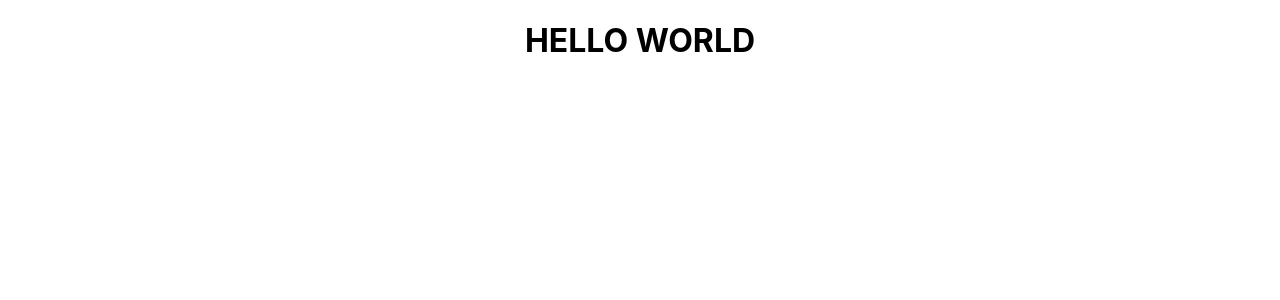
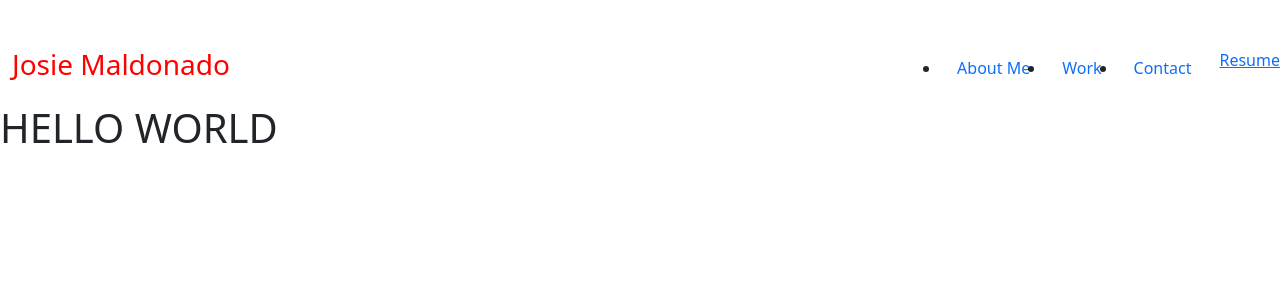
Before and after one commit to JosieMald/react-portfolio, a React (Create React App) app: page / in a window 1280 px wide. Shown: the top 300 px of the page. Built offline with nearby package versions, Linux system fonts and the light colour scheme.

Commit message:
installed bootstrap, got navbar to display, deleted unnecessary files.

```diff
--- a/package.json
+++ b/package.json
@@ -7,7 +7,9 @@
     "@testing-library/react": "^11.2.7",
     "@testing-library/user-event": "^12.8.3",
     "axios": "^0.21.1",
+    "bootstrap": "^5.0.1",
     "react": "^17.0.2",
+    "react-bootstrap": "^1.6.0",
     "react-dom": "^17.0.2",
     "react-scripts": "4.0.3",
     "web-vitals": "^1.1.2"
--- a/src/App.css
+++ /dev/null
@@ -1,38 +0,0 @@
-.App {
-  text-align: center;
-}
-
-.App-logo {
-  height: 40vmin;
-  pointer-events: none;
-}
-
-@media (prefers-reduced-motion: no-preference) {
-  .App-logo {
-    animation: App-logo-spin infinite 20s linear;
-  }
-}
-
-.App-header {
-  background-color: #282c34;
-  min-height: 100vh;
-  display: flex;
-  flex-direction: column;
-  align-items: center;
-  justify-content: center;
-  font-size: calc(10px + 2vmin);
-  color: white;
-}
-
-.App-link {
-  color: #61dafb;
-}
-
-@keyframes App-logo-spin {
-  from {
-    transform: rotate(0deg);
-  }
-  to {
-    transform: rotate(360deg);
-  }
-}
--- a/src/App.js
+++ b/src/App.js
@@ -1,8 +1,9 @@
-import './App.css';
+import Navbar from "./components/Navbar/index"
 
 function App() {
   return (
     <div className="App">
+      <Navbar />
       <h1>HELLO WORLD</h1>
     </div>
   );
--- /dev/null
+++ b/src/components/Navbar/index.js
@@ -0,0 +1,33 @@
+import React from "react";
+// import { Link } from "react-router-dom";
+import "./style.css";
+
+function Navbar() {
+    return (
+<header>
+    <nav class="d-flex align-middle mt-5">
+      <div class="container">
+        <h3 class="nav1 hide">Josie Maldonado</h3>
+      </div>
+      <div class="container">
+        <ul class="d-flex text-right align-middle justify-content-end">
+          <li>
+            <a class="nav-link nav2 hide" href="#about-me">About Me</a>
+          </li>
+          <li>
+            <a class="nav-link nav3 hide" href="#work">Work</a>
+          </li>
+          <li>
+            <a class="nav-link nav4 hide" href="#contact">Contact</a>
+          </li>
+        </ul>
+      </div>
+      <div id="resumeBtn" class="nav5 hide">
+        <a class="resumeBtn nav5 hide" href="assets/resume.pdf">Resume</a>
+      </div>
+    </nav>
+  </header>
+    )
+};
+
+export default Navbar;
--- /dev/null
+++ b/src/components/Navbar/style.css
@@ -0,0 +1,3 @@
+h3 {
+    color:red
+}
--- a/src/index.css
+++ /dev/null
@@ -1,13 +0,0 @@
-body {
-  margin: 0;
-  font-family: -apple-system, BlinkMacSystemFont, 'Segoe UI', 'Roboto', 'Oxygen',
-    'Ubuntu', 'Cantarell', 'Fira Sans', 'Droid Sans', 'Helvetica Neue',
-    sans-serif;
-  -webkit-font-smoothing: antialiased;
-  -moz-osx-font-smoothing: grayscale;
-}
-
-code {
-  font-family: source-code-pro, Menlo, Monaco, Consolas, 'Courier New',
-    monospace;
-}
--- a/src/index.js
+++ b/src/index.js
@@ -1,7 +1,6 @@
 import React from 'react';
 import ReactDOM from 'react-dom';
-import './index.css';
 import App from './App';
-
+import 'bootstrap/dist/css/bootstrap.min.css';
 
 ReactDOM.render(<App />, document.getElementById('root'));
--- a/src/pages/About.js
+++ b/src/pages/About.js
@@ -0,0 +1,2 @@
+import React from "react";
+import Navbar from "../components/Navbar";
```
Also changed, not shown: 1 other file (tests, documents, lock files or other folders).
